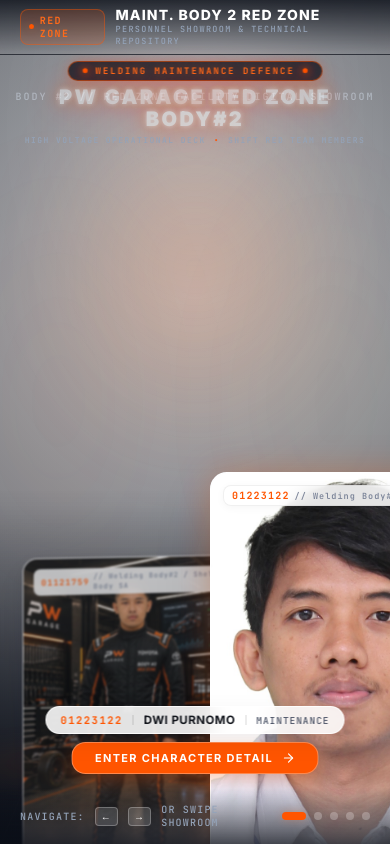
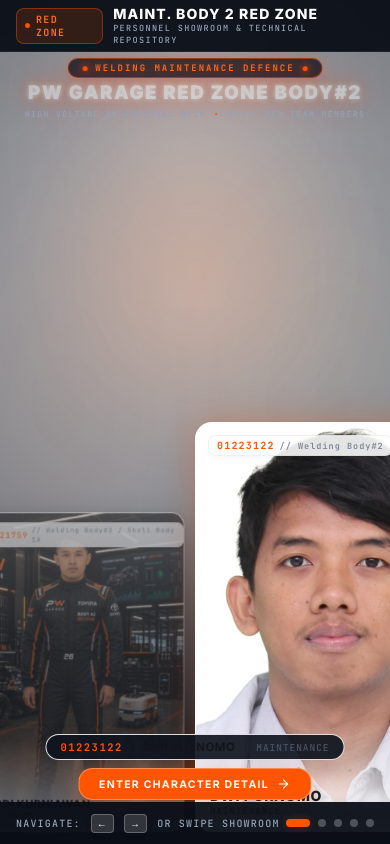
Before and after one commit to akunbersamagogle-stack/kanri-redzone, a React (Vite) app: page / in a window 390 px wide. Built offline with nearby package versions, Linux system fonts and the light colour scheme.

Commit message:
perf: optimize mobile swipe gesture, touch tracking and eliminate GPU blur lag

```diff
--- a/src/components/CharacterCarousel.tsx
+++ b/src/components/CharacterCarousel.tsx
@@ -69,34 +69,61 @@
     return () => window.removeEventListener('keydown', handleKeyDown);
   }, [activeIndex, total, characters, onSelectCharacter, goToNext, goToPrev]);
 
-  // Mouse & Touch Drag Handlers for direct continuous tracking
+  // Native touch swipe detection optimized for mobile devices
+  const touchStartXRef = useRef(0);
+  const touchStartYRef = useRef(0);
+  const isSwipingRef = useRef(false);
+
+  const handleTouchStart = (e: React.TouchEvent) => {
+    touchStartXRef.current = e.touches[0].clientX;
+    touchStartYRef.current = e.touches[0].clientY;
+    isSwipingRef.current = true;
+  };
+
+  const handleTouchEnd = (e: React.TouchEvent) => {
+    if (!isSwipingRef.current) return;
+    isSwipingRef.current = false;
+    const deltaX = e.changedTouches[0].clientX - touchStartXRef.current;
+    const deltaY = e.changedTouches[0].clientY - touchStartYRef.current;
+
+    // Prioritize horizontal swipe over vertical scroll
+    if (Math.abs(deltaX) > 35 && Math.abs(deltaX) > Math.abs(deltaY)) {
+      if (deltaX < 0) {
+        goToNext();
+      } else {
+        goToPrev();
+      }
+    }
+  };
+
+  // Mouse drag handler for desktop
   const handlePointerDown = (e: React.PointerEvent) => {
-    if (e.button !== 0 && e.pointerType === 'mouse') return;
+    if (e.pointerType === 'touch') return; // Handled natively by touch events for maximum 120fps smoothness
+    if (e.button !== 0) return;
     isDraggingRef.current = true;
     dragStartXRef.current = e.clientX;
-    (e.currentTarget as HTMLElement).setPointerCapture(e.pointerId);
+    try {
+      (e.currentTarget as HTMLElement).setPointerCapture(e.pointerId);
+    } catch (_) {}
   };
 
   const handlePointerMove = (e: React.PointerEvent) => {
-    if (!isDraggingRef.current) return;
+    if (e.pointerType === 'touch' || !isDraggingRef.current) return;
     const deltaX = e.clientX - dragStartXRef.current;
-    const offset = deltaX / 350;
-    dragOffset.set(offset);
+    dragOffset.set(deltaX / 350);
   };
 
   const handlePointerUp = (e: React.PointerEvent) => {
-    if (!isDraggingRef.current) return;
+    if (e.pointerType === 'touch' || !isDraggingRef.current) return;
     isDraggingRef.current = false;
     try {
       (e.currentTarget as HTMLElement).releasePointerCapture(e.pointerId);
     } catch (_) {}
 
     const currentOffset = dragOffset.get();
-    const threshold = 0.22;
-
-    if (currentOffset > threshold) {
+    if (currentOffset > 0.2) {
       goToPrev();
-    } else if (currentOffset < -threshold) {
+    } else if (currentOffset < -0.2) {
       goToNext();
     }
 
@@ -115,10 +142,14 @@
     return diff;
   };
 
+  const isMobile = viewportWidth < 768;
+
   return (
     <div
       ref={containerRef}
       className="carousel-stage"
+      onTouchStart={handleTouchStart}
+      onTouchEnd={handleTouchEnd}
       onPointerDown={handlePointerDown}
       onPointerMove={handlePointerMove}
       onPointerUp={handlePointerUp}
@@ -131,17 +162,16 @@
           const isHovered = hoveredIndex === index;
 
           // Render only within 5-position spatial window (-2 to +2)
-          if (Math.abs(logicalOffset) > 2) return null;
+          if (Math.abs(logicalOffset) > (isMobile ? 1 : 2)) return null;
 
           // Compute target 3D spatial values with responsive scaling
-          const step1 = Math.min(Math.max(viewportWidth * 0.22, 210), 320);
+          const step1 = isMobile ? Math.min(viewportWidth * 0.72, 260) : Math.min(Math.max(viewportWidth * 0.22, 210), 320);
           const step2 = Math.min(Math.max(viewportWidth * 0.40, 380), 580);
 
           let x = 0;
           let scale = 1.0;
           let rotateY = 0;
           let opacity = 1.0;
-          let blur = 0;
           let zIndex = 30;
 
           if (logicalOffset === 0) {
@@ -149,21 +179,18 @@
             scale = isHovered ? 1.03 : 1.0;
             opacity = 1.0;
             rotateY = 0;
-            blur = 0;
             zIndex = 30;
           } else if (Math.abs(logicalOffset) === 1) {
             x = logicalOffset * step1;
-            scale = isHovered ? 0.88 : 0.82;
-            rotateY = logicalOffset * -8;
-            opacity = isHovered ? 0.92 : 0.72;
-            blur = isHovered ? 0 : 1;
+            scale = isMobile ? 0.78 : (isHovered ? 0.88 : 0.82);
+            rotateY = isMobile ? 0 : logicalOffset * -8;
+            opacity = isMobile ? 0.45 : (isHovered ? 0.92 : 0.72);
             zIndex = 20;
           } else if (Math.abs(logicalOffset) === 2) {
             x = logicalOffset * step2;
             scale = isHovered ? 0.74 : 0.64;
             rotateY = logicalOffset * -14;
             opacity = isHovered ? 0.62 : 0.35;
-            blur = isHovered ? 1 : 2.5;
             zIndex = 10;
           }
 
@@ -176,14 +203,13 @@
                 scale,
                 rotateY,
                 opacity,
-                filter: `blur(${blur}px)`,
                 zIndex,
               }}
               transition={{
                 type: 'spring',
-                stiffness: 320,
-                damping: 32,
-                mass: 0.9,
+                stiffness: isMobile ? 420 : 320,
+                damping: isMobile ? 36 : 32,
+                mass: isMobile ? 0.6 : 0.9,
               }}
               onMouseEnter={() => setHoveredIndex(index)}
               onMouseLeave={() => setHoveredIndex(null)}
--- a/src/index.css
+++ b/src/index.css
@@ -534,6 +534,9 @@
   perspective: 1200px;
   transform-style: preserve-3d;
   cursor: grab;
+  touch-action: pan-y;
+  user-select: none;
+  -webkit-user-select: none;
 }
 
 .carousel-stage:active {
@@ -548,6 +551,7 @@
   align-items: center;
   justify-content: center;
   transform-style: preserve-3d;
+  touch-action: pan-y;
 }
 
 /* Individual Character 3D Slot */
@@ -564,7 +568,10 @@
   align-items: center;
   justify-content: flex-end;
   pointer-events: auto;
-  transition: filter 0.3s ease;
+  will-change: transform, opacity;
+  transform: translate3d(0, 0, 0);
+  -webkit-backface-visibility: hidden;
+  backface-visibility: hidden;
 }
 
 /* Character Figure Frame (Subtle Frosted Glass & Dominant Photo) */
@@ -1361,31 +1368,73 @@
 }
 
 @media (max-width: 768px) {
+  /* Disable expensive backdrop-filter on mobile to ensure locked 60-120fps */
+  .site-header,
+  .glowing-sign-badge,
+  .hud-details-pill,
+  .hover-preview-card,
+  .character-card-badge {
+    backdrop-filter: none !important;
+    -webkit-backdrop-filter: none !important;
+  }
+
+  .site-header {
+    padding: 0 16px;
+    height: 52px;
+    background: rgba(10, 14, 23, 0.95);
+  }
+
+  .showroom-glowing-sign-container {
+    top: 58px;
+  }
+
+  .glowing-neon-title {
+    font-size: clamp(16px, 4.8vw, 22px);
+    letter-spacing: 0.08em;
+  }
+
   .character-slot {
-    width: 300px;
-    height: 520px;
+    width: clamp(230px, 72vw, 280px);
+    height: clamp(330px, 50vh, 410px);
   }
+
   .character-image-container {
-    width: 270px;
-    height: 420px;
+    width: 100%;
+    height: 100%;
+    box-shadow: 0 4px 16px rgba(0, 0, 0, 0.25);
   }
+
   .site-footer-bar {
-    padding: 0 20px;
+    padding: 0 16px;
+    height: 42px;
+    background: rgba(10, 14, 23, 0.95);
   }
-  .footer-credits {
+
+  .footer-credits,
+  .showroom-wall-accents {
     display: none;
   }
+
   .active-character-hud {
-    bottom: 70px;
+    bottom: 44px;
     width: 90%;
   }
+
   .hud-details-pill {
-    padding: 6px 14px;
+    padding: 5px 14px;
     font-size: 10px;
+    background: rgba(15, 20, 30, 0.92);
   }
+
+  .select-hero-button {
+    padding: 8px 20px;
+    font-size: 10.5px;
+  }
+
   .detail-main-content {
-    padding: 20px;
+    padding: 16px;
   }
+
   .category-content-body {
     grid-template-columns: 1fr;
   }
```
